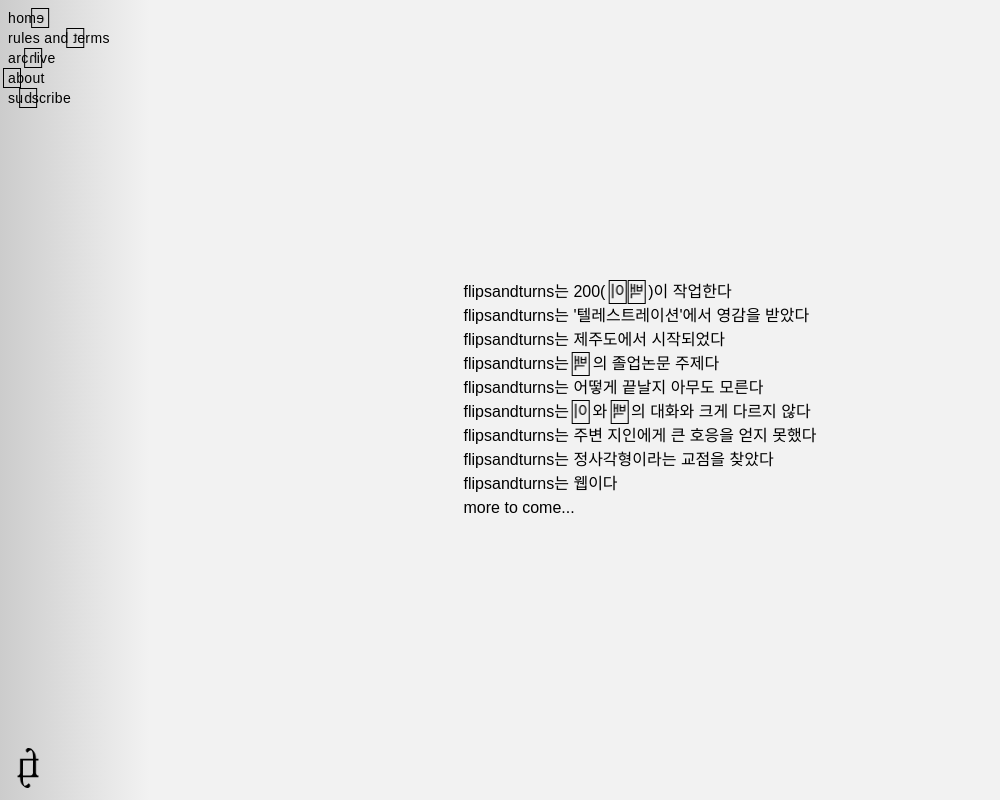
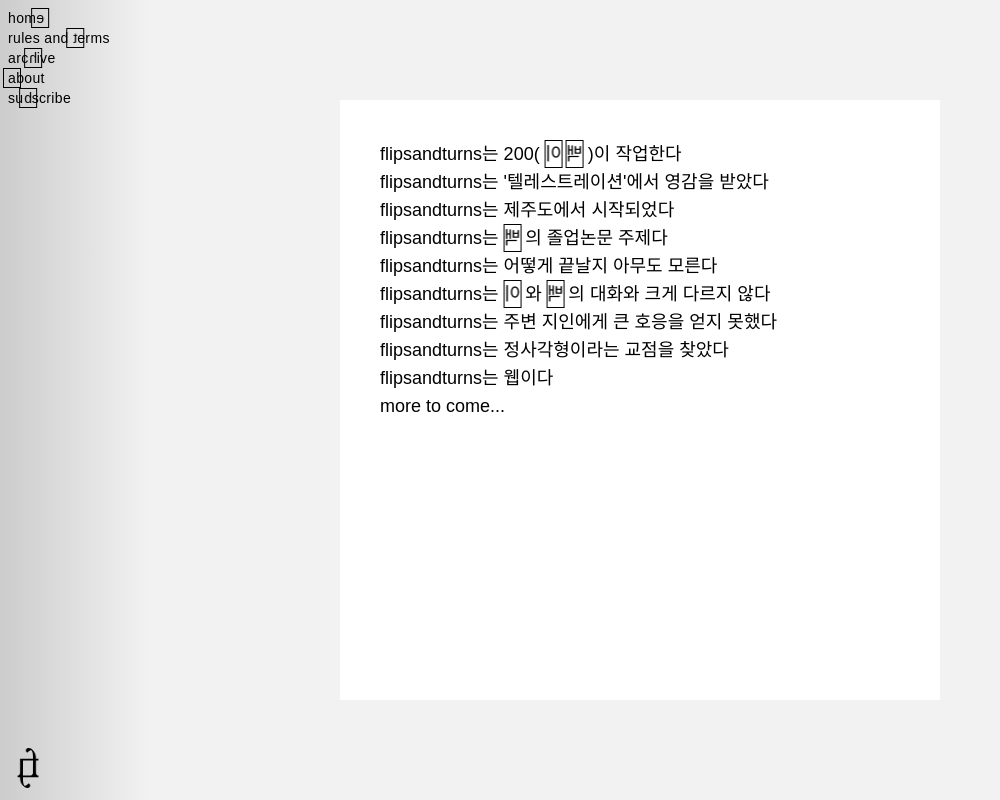
Before and after one commit to nuagenic/flips-and-turns, a Next.js app: page /about in a window 1280 px wide. Shown: the whole page, without its empty margins (0-1000 px from the left). Built offline with nearby package versions, Linux system fonts and the light colour scheme; a web font is replaced by a local one.

Commit message:
fix: Apply about page into square

```diff
--- a/src/app/about/page.tsx
+++ b/src/app/about/page.tsx
@@ -3,9 +3,10 @@ import { FlippableLink } from "@/components/Link";
 
 export default function About() {
   return (
-    <main className="z-0 flex w-full flex-grow flex-col items-center justify-center overflow-hidden bg-basic p-2">
+    <main className="z-0 flex w-full flex-grow flex-col items-center justify-center overflow-auto bg-basic p-2">
       <Header />
-      <div className="z-20 flex flex-col items-start justify-center">
+      <div className="z-20 flex aspect-square w-full transform flex-col justify-between overflow-auto bg-white p-10 text-black md:h-3/4vh md:w-3/4vh md:text-base lg:h-3/4vh lg:w-3/4vh">
+        <div className="z-20 flex flex-col items-start justify-center text-sm md:text-lg">
           <div>
             <span>flipsandturns는 200({"  "}</span>
             <FlippableLink char="이" href="https://www.leo-je-eon-lee.com/" />
@@ -13,7 +14,9 @@ export default function About() {
             <FlippableLink char="백" href="https://brunch.co.kr/@bbaekcloud" />
             <span>{"  "})이 작업한다</span>
           </div>
-        <div>flipsandturns는 &apos;텔레스트레이션&apos;에서 영감을 받았다</div>
+          <div>
+            flipsandturns는 &apos;텔레스트레이션&apos;에서 영감을 받았다
+          </div>
           <div>flipsandturns는 제주도에서 시작되었다</div>
           <div>
             <span> flipsandturns는{"  "}</span>
@@ -33,6 +36,7 @@ export default function About() {
           <div>flipsandturns는 웹이다</div>
           <div>more to come...</div>
         </div>
+      </div>
     </main>
   );
 }
```
Lines whose indentation alone changed are shown as unchanged.
